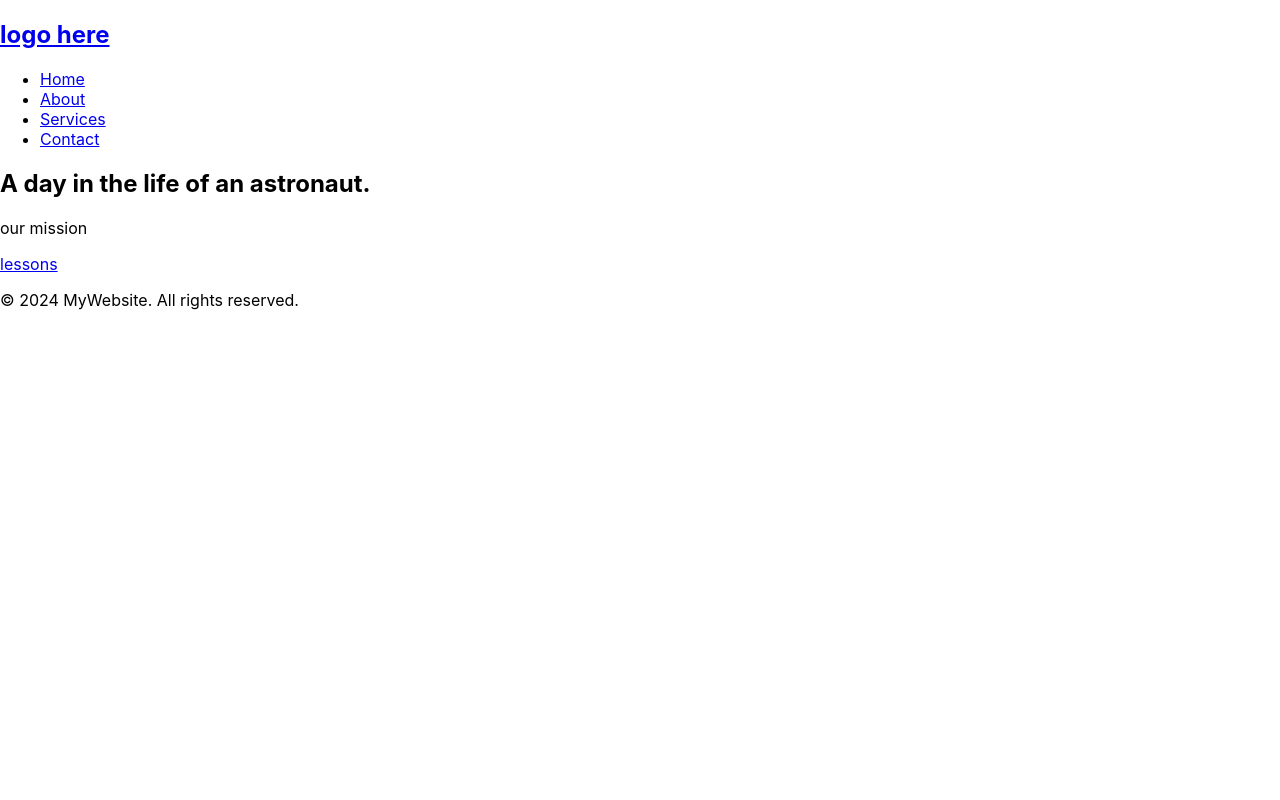
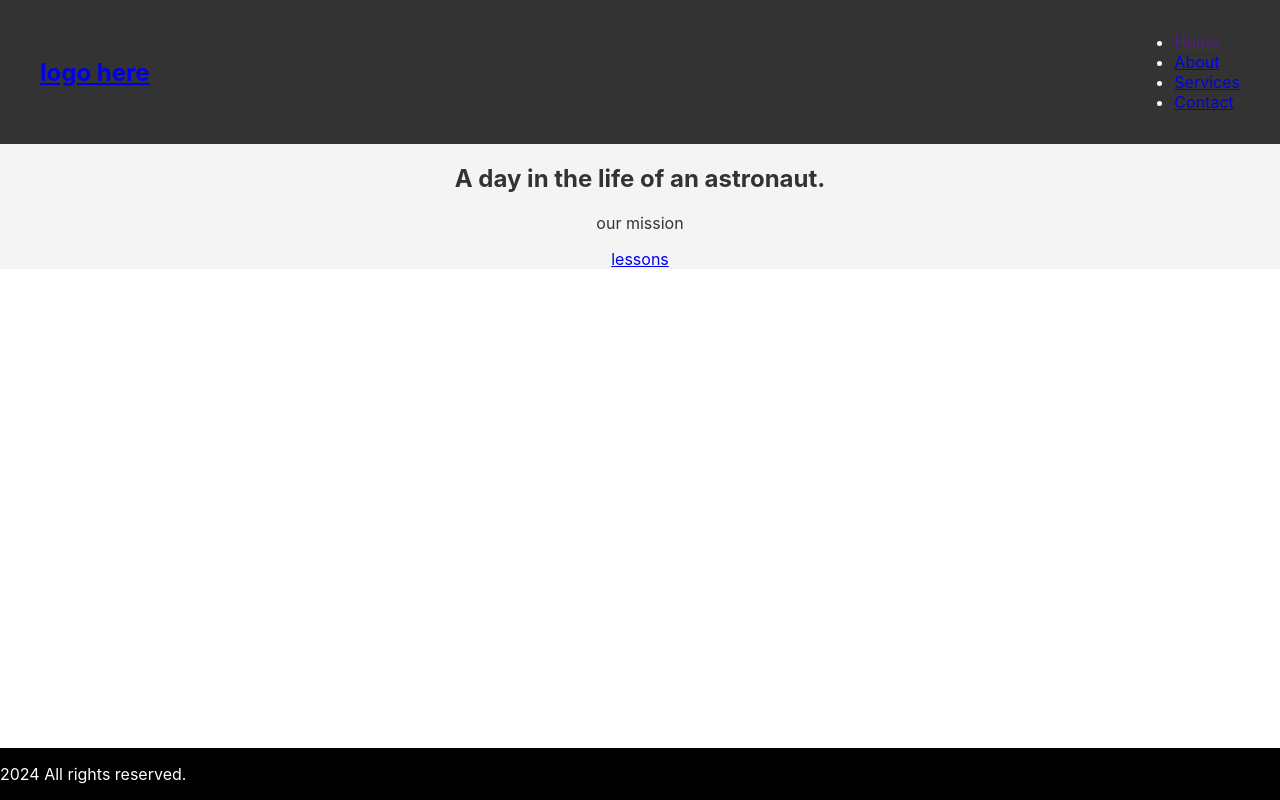
Before and after one commit to FireNaruto3/EmpHackathon, a React (Create React App) app in the folder client/: page / in a window 1280 px wide. Built offline with nearby package versions, Linux system fonts and the light colour scheme.

Commit message:
converted and added flask basis

```diff
--- a/client/package.json
+++ b/client/package.json
@@ -10,6 +10,8 @@
     "react-dom": "^18.3.1",
     "react-router-dom": "^6.26.1",
     "react-scripts": "5.0.1",
+    "style-components": "^0.1.0",
+    "styled-components": "^6.1.13",
     "web-vitals": "^2.1.4"
   },
   "scripts": {
--- a/client/src/App.js
+++ b/client/src/App.js
@@ -1,33 +1,20 @@
 import React from 'react';
+import { BrowserRouter, Routes, Route } from "react-router-dom";
+import { INTERNAL_LINKS } from './utils/links';
 
 import {PageHome} from './pages/PageHome'
-import { BrowserRouter, Routes, Route } from "react-router-dom";
+import {PageAbout} from './pages/PageAbout'
+
 
 function App() {
   return (
-    <body>
-    <header class="header">
-        <nav class="navbar">
-            <h1 class="logo"><a href="#">logo here</a></h1>
-            <ul class="nav-links">
-                <li><a href="#">Home</a></li>
-                <li><a href="#">About</a></li>
-                <li><a href="#">Services</a></li>
-                <li><a href="#">Contact</a></li>
-            </ul>
-        </nav>
-    </header>
-    <section class="hero">
-        <div class="hero-content">
-            <h2>A day in the life of an astronaut.</h2>
-            <p>our mission</p>
-            <a href="#" class="btn">lessons</a>
-        </div>
-    </section>
-    <footer class="footer">
-        <p>&copy; 2024 MyWebsite. All rights reserved.</p>
-    </footer>
-</body>
+    <BrowserRouter>
+
+      <Routes>
+        <Route path={INTERNAL_LINKS.HOME} element={<PageHome/>} />
+        <Route path={INTERNAL_LINKS.ABOUT} element={<PageAbout/>} />
+      </Routes>
+    </BrowserRouter>
   );
 }
 
--- /dev/null
+++ b/client/src/components/footer.js
@@ -0,0 +1,23 @@
+import React from "react";
+import styled from 'styled-components';
+
+const FooterContainer = styled.footer`
+   position: fixed;
+   left: 0;
+   bottom: 0;
+   width: 100%;
+   background-color: black;
+`
+
+const Paragraph = styled.p`
+    color: white;
+`
+
+export const Footer = () => {
+    return (
+        <FooterContainer>
+            <Paragraph>2024 All rights reserved.</Paragraph>
+        </FooterContainer>
+
+    );
+}
--- /dev/null
+++ b/client/src/components/header.js
@@ -0,0 +1,37 @@
+import React from "react";
+import styled from 'styled-components';
+
+const HeaderContainer = styled.header`
+     background: #333;
+    color: #fff;
+    padding: 1rem 0;
+`
+
+const NavBar = styled.nav`
+    display: flex;
+    justify-content: space-between;
+    align-items: center;
+    max-width: 1200px;
+    margin: 0 auto;
+    padding: 0 1rem;
+`
+const List = styled.li`
+    margin-left: 1.5rem;
+`
+
+export const Header = () => {
+    return(
+     <HeaderContainer>
+       <NavBar>
+            <h1 class="logo"><a href="#">logo here</a></h1>
+            <ul class="nav-links">
+                <List><a href="">Home</a></List>
+                <List><a href="#">About</a></List>
+                <List><a href="#">Services</a></List>
+                <List><a href="#">Contact</a></List>
+            </ul>
+            </NavBar>
+    </HeaderContainer>
+
+    );
+}
--- /dev/null
+++ b/client/src/pages/PageAbout.js
@@ -0,0 +1,13 @@
+import React from "react";
+
+
+import {Header} from '../components/header.js'
+import {Footer} from '../components/footer.js'
+export const PageAbout = () => {
+    return(
+        <body>
+            <Header/>
+            <Footer/>
+        </body>
+    );
+}
--- a/client/src/pages/PageHome.js
+++ b/client/src/pages/PageHome.js
@@ -1,31 +1,32 @@
 import React from "react";
+import styled from 'styled-components';
 
+import {Header} from '../components/header.js'
+import {Footer} from '../components/footer.js'
 
+const Section = styled.section`
+    background: #f4f4f4;
+    flex: 1;
+    display: flex;
+    justify-content: center;
+    align-items: center;
+    color: #333;
+    text-align: center;
+    white-space: nowrap;
+`
 
 export const PageHome = () => {
     return (
     <body>
-        <header class="header">
-            <nav class="navbar">
-                <h1 class="logo"><a href="#">logo here</a></h1>
-                <ul class="nav-links">
-                    <li><a href="#">Home</a></li>
-                    <li><a href="#">About</a></li>
-                    <li><a href="#">Services</a></li>
-                    <li><a href="#">Contact</a></li>
-                </ul>
-            </nav>
-        </header>
-        <section class="hero">
+       <Header/>
+        <Section>
             <div class="hero-content">
                 <h2>A day in the life of an astronaut.</h2>
                 <p>our mission</p>
                 <a href="#" class="btn">lessons</a>
             </div>
-        </section>
-        <footer class="footer">
-            <p>&copy; 2024 MyWebsite. All rights reserved.</p>
-        </footer>
+            </Section>
+        <Footer />
     </body>
     );
 }
--- /dev/null
+++ b/client/src/utils/links.js
@@ -0,0 +1,5 @@
+export const INTERNAL_LINKS = {
+    HOME: '/',
+    ABOUT: '/about',
+    NOTFOUND: '/*'
+  };
```
Also changed, not shown: 2 other files (tests, documents, lock files or other folders).
